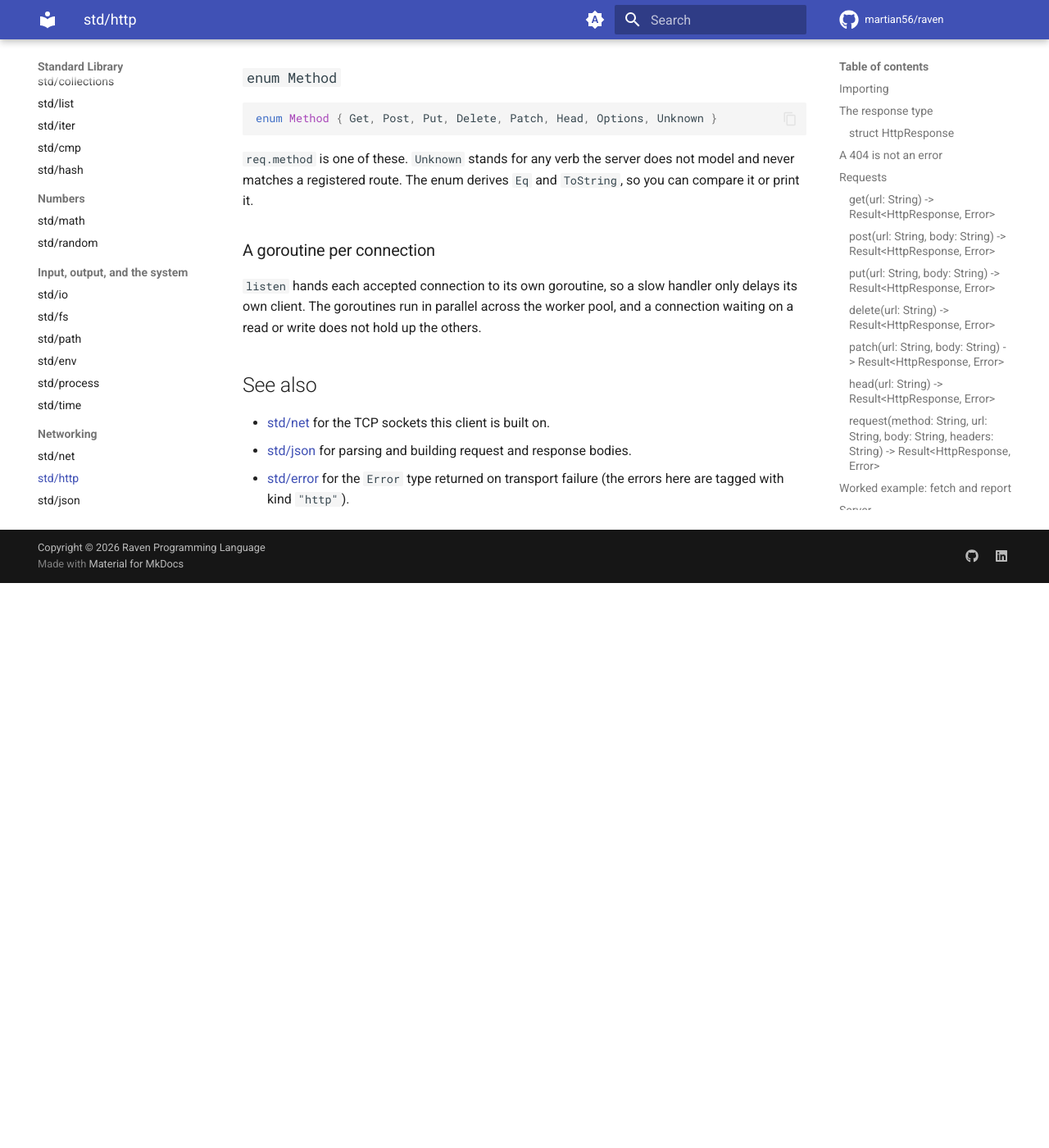
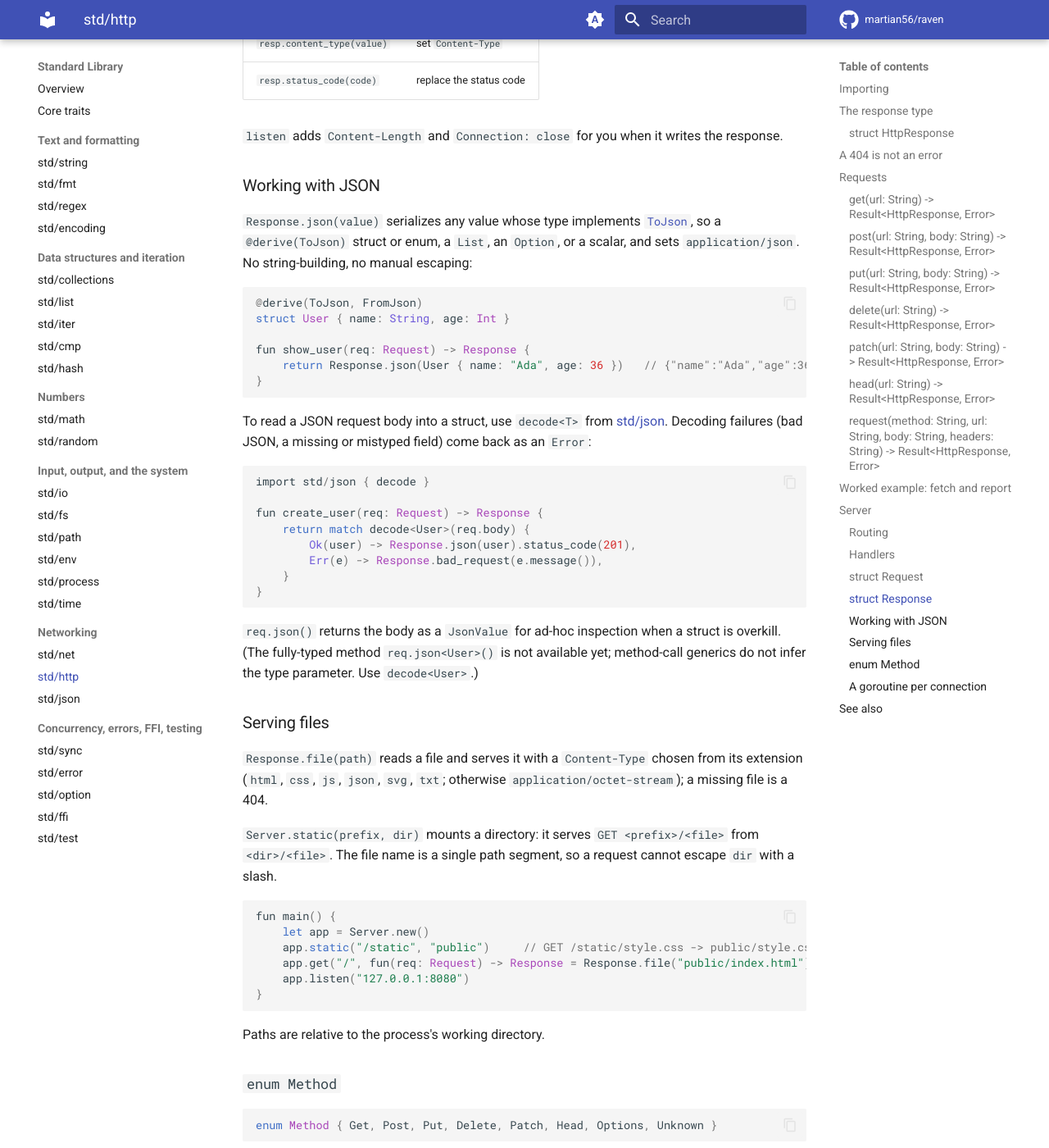
Before and after one commit to martian56/raven, an MkDocs documentation site: the page built from docs/v2/guide/stdlib/http.md, in a window 1280 px wide and 1400 px high, scrolled down 7275 px. Shown: the whole window at 82% size. Built offline with MkDocs 1.6.1 and Material for MkDocs 9.7.7, drawn with Linux system fonts in a browser that asks for light colours; comment, search, counter and statistics services are not loaded; before the commit the page ends 7986 px from its top, so only the background shows below that; some of the changed text lies outside the part shown.

Commit message:
feat(stdlib): typed JSON and static file serving in std/http
Closes 386

Moves the boilerplate a std/http app used to write into the library, on top of
std/json's ToJson/FromJson.

JSON:
- Response.json(value): serialize any ToJson value (a @derive(ToJson) struct or
  enum, a List, an Option, a scalar) with Content-Type application/json. Replaces
  hand-built JSON strings and all manual escaping.
- Response.json_raw(body): the old String constructor, for a body already
  rendered as JSON text (the previous Response.json(String) is renamed).
- std/json.decode<T: FromJson>(body): parse and decode a request body into a
  struct in one call; Request.json() returns the body as a JsonValue.

Static files:
- Response.file(path): read and serve a file with a Content-Type from its
  extension, 404 if missing.
- Server.static(prefix, dir): mount a directory (single path segment).

The http_server example is rewritten to use the new surface; a new
stdlib_json_decode golden covers decode + ToJson round-trip. Spec
(docs/v2/specs/std-http-dx.md) and the std/http guide are updated. lib (523) and
golden pass.

The fully-typed method req.json<Note>() is deliberately out of scope: method-call
generics do not infer the type parameter (#384); the free decode<T> is used.

````diff
--- a/docs/v2/guide/stdlib/http.md
+++ b/docs/v2/guide/stdlib/http.md
@@ -250,7 +250,7 @@ one-liner:
 ```rust
 fun show_user(req: Request) -> Response {
     let id = req.param("id")
-    return Response.json("{\"id\": \"${id}\"}")
+    return Response.text("user ${id}")
 }
 
 app.get("/users/:id", show_user)
@@ -284,7 +284,7 @@ unwrapping an `Option`:
 fun search(req: Request) -> Response {
     let q = req.query_value("q")       // /search?q=birds -> "birds"
     let auth = req.header("authorization")
-    return Response.json("{\"q\": \"${q}\"}")
+    return Response.text("query: ${q}")
 }
 ```
 
@@ -304,7 +304,9 @@ struct Response {
 |-------------|--------|--------------|
 | `Response.ok(body)` / `Response.text(body)` | 200 | `text/plain` |
 | `Response.html(body)` | 200 | `text/html` |
-| `Response.json(body)` | 200 | `application/json` |
+| `Response.json(value)` | 200 | `application/json` (serializes a `ToJson` value, see below) |
+| `Response.json_raw(body)` | 200 | `application/json` (body is already JSON text) |
+| `Response.file(path)` | 200 / 404 | from the file extension (see below) |
 | `Response.created(body)` | 201 | `text/plain` |
 | `Response.no_content()` | 204 | none |
 | `Response.not_found()` | 404 | `text/plain` |
@@ -331,6 +333,62 @@ fun create(req: Request) -> Response {
 `listen` adds `Content-Length` and `Connection: close` for you when it writes
 the response.
 
+### Working with JSON
+
+`Response.json(value)` serializes any value whose type implements
+[`ToJson`](json.md), so a `@derive(ToJson)` struct or enum, a `List`, an
+`Option`, or a scalar, and sets `application/json`. No string-building, no manual
+escaping:
+
+```rust
+@derive(ToJson, FromJson)
+struct User { name: String, age: Int }
+
+fun show_user(req: Request) -> Response {
+    return Response.json(User { name: "Ada", age: 36 })   // {"name":"Ada","age":36}
+}
+```
+
+To read a JSON request body into a struct, use `decode<T>` from
+[std/json](json.md). Decoding failures (bad JSON, a missing or mistyped field)
+come back as an `Error`:
+
+```rust
+import std/json { decode }
+
+fun create_user(req: Request) -> Response {
+    return match decode<User>(req.body) {
+        Ok(user) -> Response.json(user).status_code(201),
+        Err(e) -> Response.bad_request(e.message()),
+    }
+}
+```
+
+`req.json()` returns the body as a `JsonValue` for ad-hoc inspection when a
+struct is overkill. (The fully-typed method `req.json<User>()` is not available
+yet; method-call generics do not infer the type parameter. Use `decode<User>`.)
+
+### Serving files
+
+`Response.file(path)` reads a file and serves it with a `Content-Type` chosen
+from its extension (`html`, `css`, `js`, `json`, `svg`, `txt`; otherwise
+`application/octet-stream`); a missing file is a 404.
+
+`Server.static(prefix, dir)` mounts a directory: it serves
+`GET <prefix>/<file>` from `<dir>/<file>`. The file name is a single path
+segment, so a request cannot escape `dir` with a slash.
+
+```rust
+fun main() {
+    let app = Server.new()
+    app.static("/static", "public")     // GET /static/style.css -> public/style.css
+    app.get("/", fun(req: Request) -> Response = Response.file("public/index.html"))
+    app.listen("127.0.0.1:8080")
+}
+```
+
+Paths are relative to the process's working directory.
+
 ### `enum Method`
 
 ```rust
````
Also changed, not shown: other parts of docs/v2/guide/stdlib/http.md (+1 -1 lines), docs/v2/specs/std-http-dx.md (added, +105 -0 lines), docs/v2/specs/std-http.md (+12 -4 lines), 5 other files.
